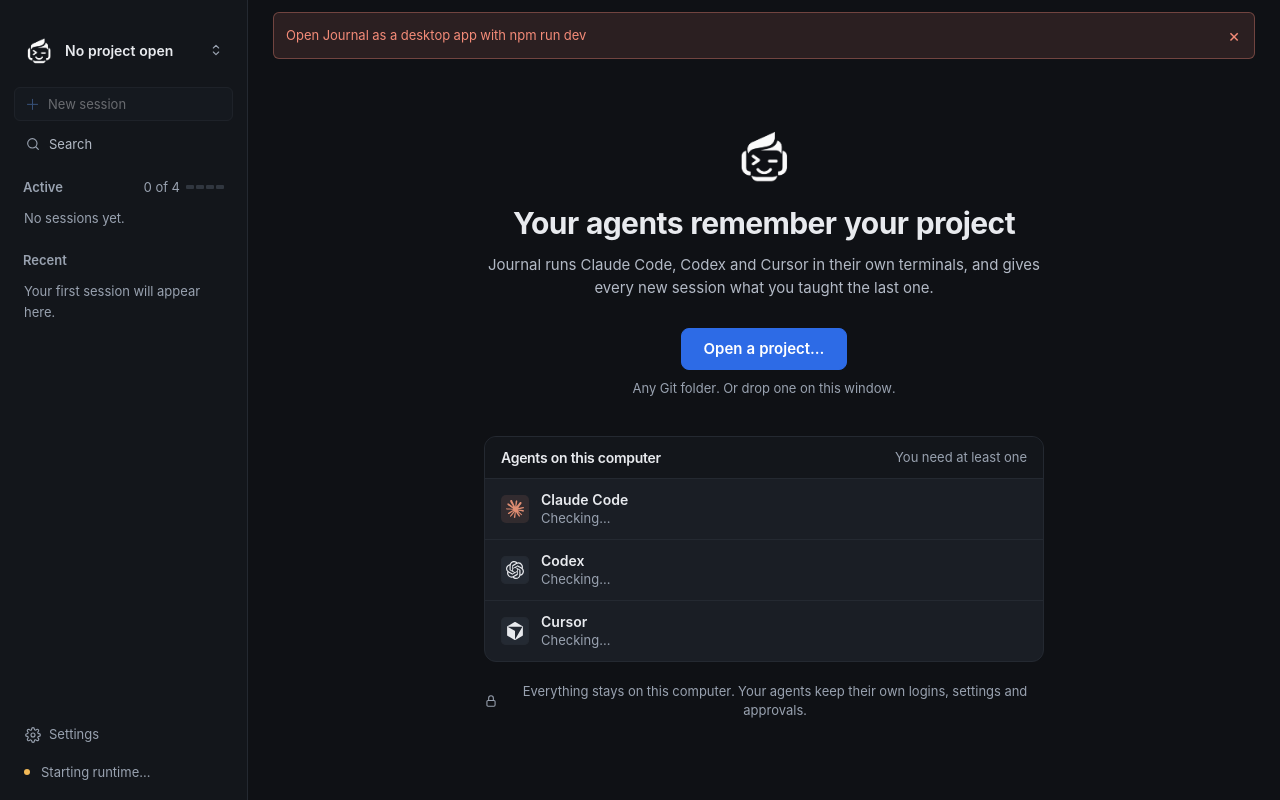
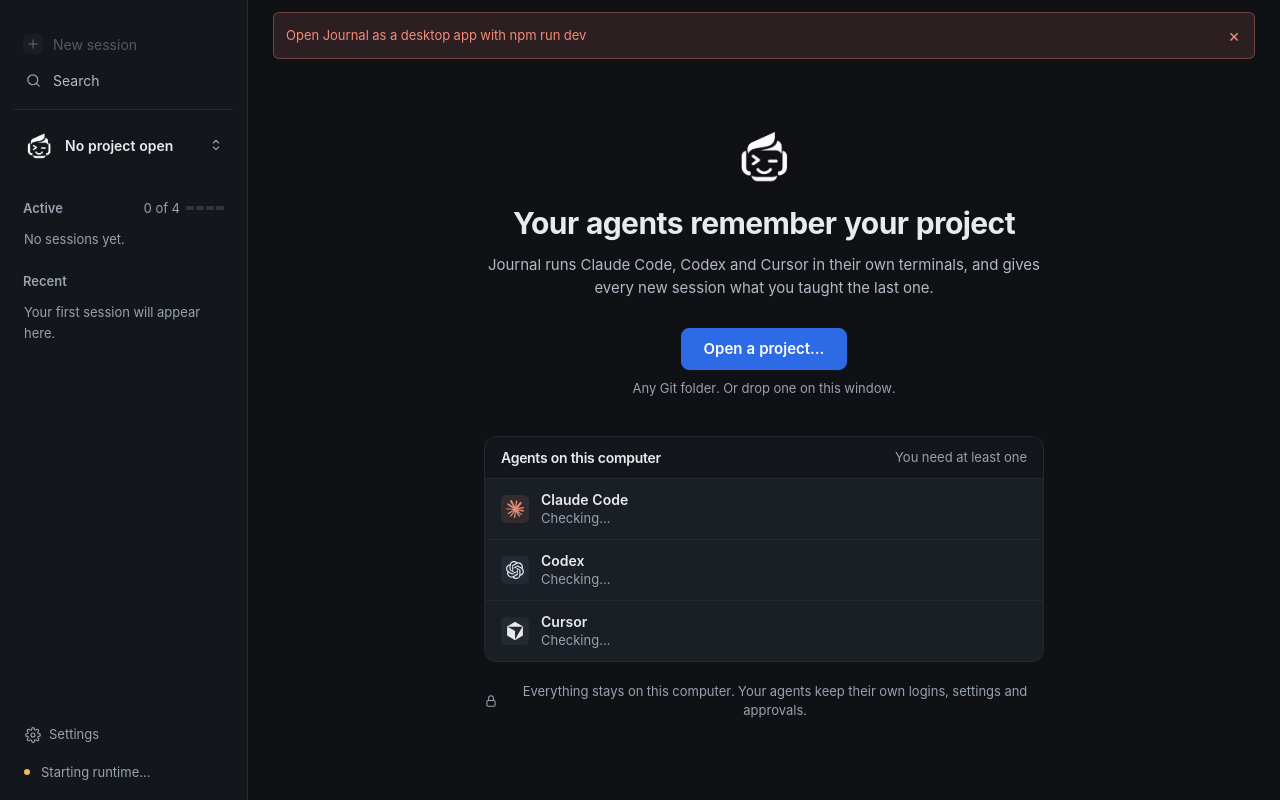
Before and after one commit to adirz101/Journal, a React (Vite) app: page / in a window 1280 px wide. Built offline with nearby package versions, Linux system fonts and the light colour scheme; a web font is replaced by a local one.

Commit message:
Sidebar: New session and Search in a menu above the project
Co-Authored-By: Claude Opus 5.5 <noreply@anthropic.com>

```diff
--- a/src/ui/Sidebar.tsx
+++ b/src/ui/Sidebar.tsx
@@ -73,11 +73,12 @@ export function Sidebar({ pane, inOverlay = false, projects, project, sessions,
 
   if (pane === 'rail') {
     return <aside className="sidebar sidebar-rail" id="project-sidebar" aria-label="Sidebar">
+      <button className="rail-tile" aria-label={withKeys(shell.newSession, shortcuts?.['new-session'])} title={withKeys(shell.newSession, shortcuts?.['new-session'])} aria-keyshortcuts={shortcuts?.['new-session']?.aria} disabled={!canCompose} onClick={onNew}><Icon d={ICONS.plus} /></button>
+      {onSearch && <button className="rail-tile" aria-label={withKeys(shell.search, shortcuts?.['command-palette'])} title={withKeys(shell.search, shortcuts?.['command-palette'])} aria-keyshortcuts={shortcuts?.['command-palette']?.aria} onClick={onSearch}><Icon d={ICONS.search} /></button>}
+      <span className="rsep" aria-hidden="true" />
       <button className="rail-tile rail-project" aria-label={switcherName} aria-haspopup={hasMenu} title={project?.name ?? shell.noProject}
         onClick={event => switchProject(event.currentTarget)} onContextMenu={event => { if (!project) return; event.preventDefault(); onProjectMenu(menuPosition(event)); }}>
         <img className="brand-icon" src={mark} alt="" width={26} height={26} /></button>
-      <button className="rail-tile" aria-label={withKeys(shell.newSession, shortcuts?.['new-session'])} title={withKeys(shell.newSession, shortcuts?.['new-session'])} aria-keyshortcuts={shortcuts?.['new-session']?.aria} disabled={!canCompose} onClick={onNew}><Icon d={ICONS.plus} /></button>
-      {onSearch && <button className="rail-tile" aria-label={withKeys(shell.search, shortcuts?.['command-palette'])} title={withKeys(shell.search, shortcuts?.['command-palette'])} aria-keyshortcuts={shortcuts?.['command-palette']?.aria} onClick={onSearch}><Icon d={ICONS.search} /></button>}
       <span className="rsep" aria-hidden="true" />
       {active.filter(s => isLive(s) && s.slot).map(session => {
         const state = stateFor(session, now, connected); const attention = needsYou(session) || state.tone === 'attention'; const slot = slotKeys(session, shortcuts);
@@ -96,6 +97,12 @@ export function Sidebar({ pane, inOverlay = false, projects, project, sessions,
   }
 
   return <aside className="sidebar" id={inOverlay ? undefined : 'project-sidebar'} aria-label="Sidebar">
+    <div className="sidebar-menu">
+      <button className="new-session" onClick={onNew} disabled={!canCompose} aria-keyshortcuts={shortcuts?.['new-session']?.aria} title={withKeys(shell.newSession, shortcuts?.['new-session'])}>
+        <span className="side-icon plus" aria-hidden="true"><Icon d={ICONS.plus} size={14} /></span>{shell.newSession}{shortcuts?.['new-session'] && <kbd aria-hidden="true">{shortcuts['new-session'].label}</kbd>}</button>
+      {onSearch && <button className="sidebar-search" onClick={onSearch} aria-keyshortcuts={shortcuts?.['command-palette']?.aria} title={withKeys(shell.searchHint, shortcuts?.['command-palette'])}>
+        <span className="side-icon" aria-hidden="true"><Icon d={ICONS.search} size={17} /></span>{shell.search}{shortcuts?.['command-palette'] && <kbd aria-hidden="true">{shortcuts['command-palette'].label}</kbd>}</button>}
+    </div>
     <button className="project-switcher" aria-label={switcherName} aria-haspopup={hasMenu} title={project?.root}
       onClick={event => switchProject(event.currentTarget)} onContextMenu={event => { if (!project) return; event.preventDefault(); onProjectMenu(menuPosition(event)); }}>
       <img className="brand-icon" src={mark} alt="" width={32} height={32} />
@@ -103,10 +110,6 @@ export function Sidebar({ pane, inOverlay = false, projects, project, sessions,
         {project && <span className="project-sub"><span className="project-path">{shortPath(project.root)}</span><span className="branch-badge">⑂ {project.branch ?? 'detached HEAD'}</span></span>}</span>
       <span className="switcher-chevron" aria-hidden="true"><Icon d={ICONS.updown} size={16} /></span>
     </button>
-    <button className="new-session" onClick={onNew} disabled={!canCompose} aria-keyshortcuts={shortcuts?.['new-session']?.aria} title={withKeys(shell.newSession, shortcuts?.['new-session'])}>
-      <span aria-hidden="true">＋</span> {shell.newSession}{shortcuts?.['new-session'] && <kbd aria-hidden="true">{shortcuts['new-session'].label}</kbd>}</button>
-    {onSearch && <button className="sidebar-search" onClick={onSearch} aria-keyshortcuts={shortcuts?.['command-palette']?.aria} title={withKeys(shell.searchHint, shortcuts?.['command-palette'])}>
-      <Icon d={ICONS.search} size={16} /> {shell.search}{shortcuts?.['command-palette'] && <kbd aria-hidden="true">{shortcuts['command-palette'].label}</kbd>}</button>}
     <nav aria-label="Sessions" className="session-nav">
       <div className="side-heading"><span>{shell.active}</span><span className="slots-used">{shell.slotsUsed(used)}<span className="slot-meter" aria-hidden="true">{[1, 2, 3, 4].map(n => <span key={n} className={n <= used ? 'on' : ''} />)}</span></span></div>
       {active.length > 0 && <div className="session-group" role="group" aria-label="Active sessions">{active.map(row)}</div>}
--- a/src/ui/styles.css
+++ b/src/ui/styles.css
@@ -567,4 +567,4 @@ button.link,.link-button{border:0;background:transparent;padding:0;border-radius
 .cursor-hooks-plan code{overflow-wrap:anywhere;color:var(--tx2)}
 .cursor-hooks-label{font-size:var(--text-meta);font-weight:600;color:var(--tx2)}
 .cursor-hooks-text{margin:0;max-height:180px;overflow:auto;padding:8px 10px;border:1px solid var(--line);border-radius:6px;background:var(--term);font-size:var(--text-meta);line-height:1.5;white-space:pre-wrap;overflow-wrap:anywhere;color:var(--tx)}
-.sidebar-search{display:flex;align-items:center;gap:8px;width:100%;text-align:left;font-size:var(--text-meta);padding:8px 10px;margin-top:6px;background:transparent;border-color:transparent;color:var(--tx2)}.sidebar-search>svg{color:var(--tx3);flex:none}.sidebar-search kbd{margin-left:auto}@media (hover:hover) and (pointer:fine){.sidebar-search:hover{background:var(--hover)}}
+.sidebar-menu{display:flex;flex-direction:column;gap:2px;padding-bottom:12px;margin-bottom:12px;border-bottom:1px solid var(--line)}.sidebar-menu>button{display:flex;align-items:center;gap:10px;width:100%;min-height:34px;text-align:left;font-size:var(--text-body);padding:6px 8px;margin:0;background:transparent;border-color:transparent;color:var(--tx2)}.sidebar-menu kbd{margin-left:auto}.side-icon{width:20px;height:20px;display:grid;place-items:center;flex:none;color:var(--tx3)}.side-icon.plus{border-radius:5px;background:var(--hover);color:var(--tx)}@media (hover:hover) and (pointer:fine){.sidebar-menu>button:hover:not(:disabled){background:var(--hover);color:var(--tx)}}
```
Also changed, not shown: 1 other file (tests, documents, lock files or other folders).
